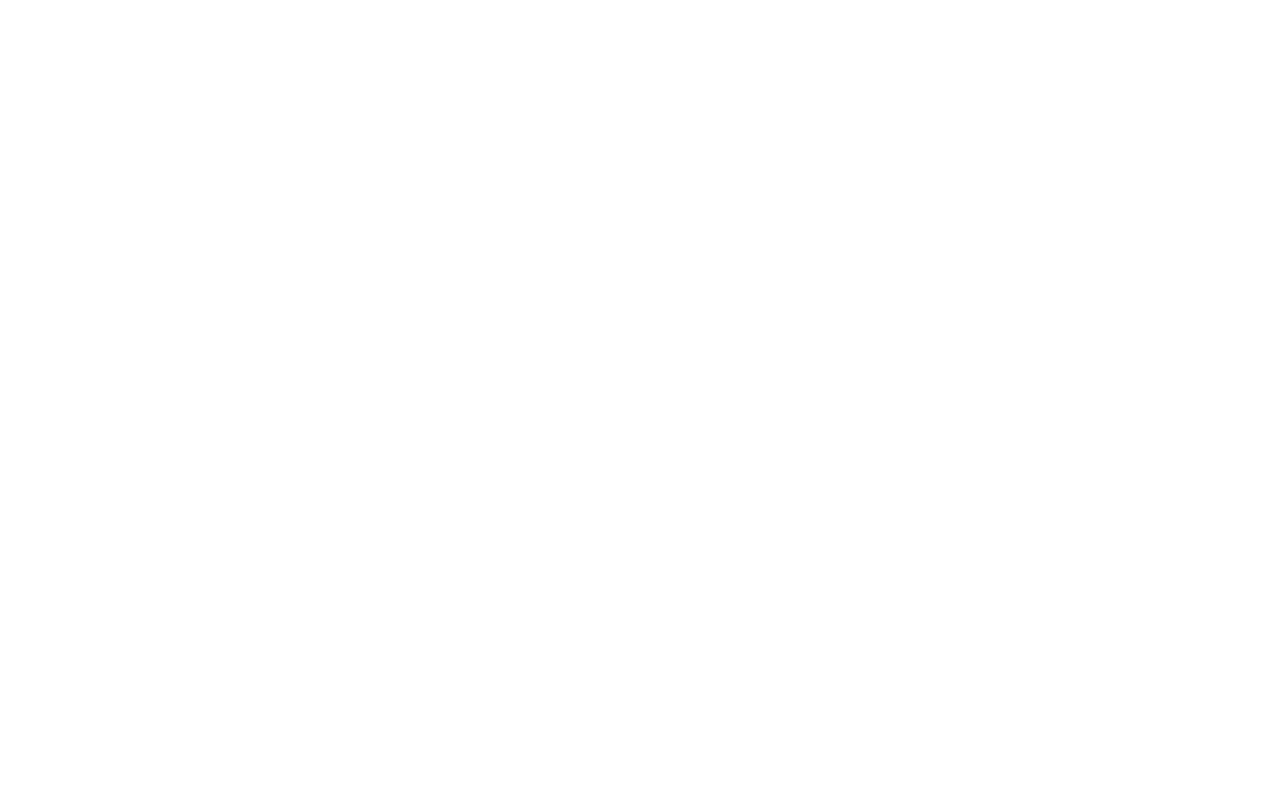
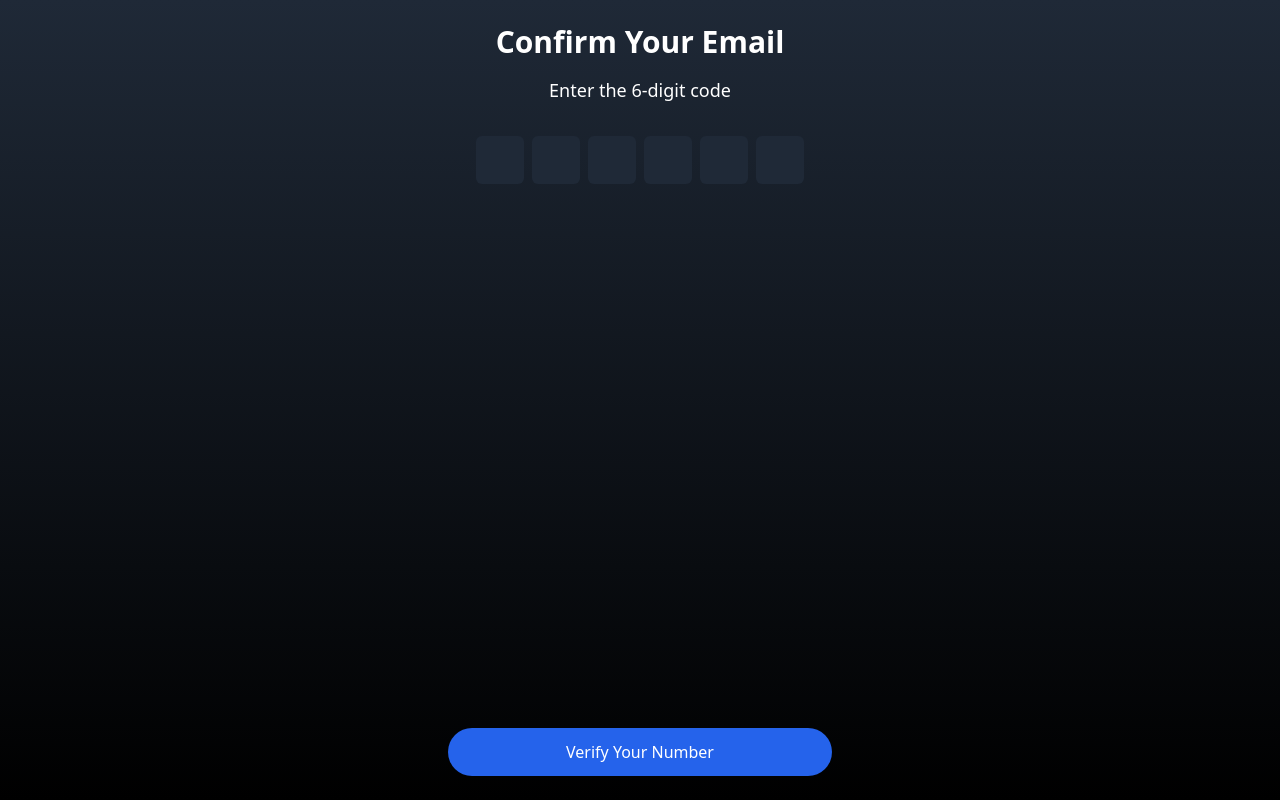
Before and after one commit to harshitchugh001/bittoken, a React (Create React App) app: page /verify in a window 1280 px wide. Before the commit this address had no page. Built offline with nearby package versions, Linux system fonts and the light colour scheme.

Commit message:
verify added

```diff
--- a/src/App.js
+++ b/src/App.js
@@ -6,6 +6,7 @@
   Route,
 } from 'react-router-dom';
 import Home from './components/Home';
+import Verifyemail from './components/Verifyemail';
 
 function App() {
   return (
@@ -15,9 +16,9 @@
 
         <Routes>
           <Route key="Home" path='/' exact element={<Home></Home>} />
-          {/* <Route path='/userpost' exact element={<UserPost></UserPost>}></Route>
-          <Route path='/sample' exact element={<Sample></Sample>}></Route>
-          <Route></Route> */}
+          <Route path='/verify' exact element={<Verifyemail></Verifyemail>}></Route>
+          {/* <Route path='/sample' exact element={<Sample></Sample>}></Route> */}
+          {/* <Route></Route> */}
         </Routes>
       </div>
     </Router>
--- a/src/components/Home.js
+++ b/src/components/Home.js
@@ -1,7 +1,16 @@
 import React from 'react'
 import logo from "../assets/images.jpeg";
+import { useNavigate } from "react-router-dom";
 
 export default function Home() {
+  const navigate = useNavigate();
+
+  const handleSignUp = () => {
+    navigate("/verify");
+  };
+
+
+
   return (
     <div className="flex flex-col justify-center items-center min-h-screen bg-gradient-to-b from-gray-800 to-black text-white px-4">
       <h1 className="text-4xl font-bold mb-8 tracking-wide">BITTOKEN</h1>
@@ -18,7 +27,7 @@
           placeholder="Enter your email"
           className="px-4 py-3 rounded-md w-72 bg-gray-800 text-white focus:outline-none focus:ring-2 focus:ring-blue-500 placeholder-gray-400"
         />
-        <button className="w-72 px-4 py-3 text-white bg-blue-600 rounded-full hover:bg-blue-700 transition duration-300">
+        <button  onClick={handleSignUp} className="w-72 px-4 py-3 text-white bg-blue-600 rounded-full hover:bg-blue-700 transition duration-300">
           Sign Up
         </button>
       </div>
--- /dev/null
+++ b/src/components/Verifyemail.js
@@ -0,0 +1,25 @@
+import React from 'react'
+
+export default function Verifyemail() {
+  return (
+    <div className="flex flex-col justify-between items-center min-h-screen bg-gradient-to-b from-gray-800 to-black text-white px-4 py-6">
+    <div className="flex flex-col items-center">
+      <h1 className="text-3xl font-semibold mb-4">Confirm Your Email</h1>
+      <p className="text-lg mb-8">Enter the 6-digit code</p>
+      <div className="flex justify-center space-x-2 mb-6">
+        {[...Array(6)].map((_, index) => (
+          <input
+            key={index}
+            type="text"
+            maxLength="1"
+            className="w-12 h-12 text-center text-lg font-semibold bg-gray-800 rounded-md focus:outline-none focus:ring-2 focus:ring-blue-500 placeholder-gray-500"
+          />
+        ))}
+      </div>
+    </div>
+    <button className="w-full max-w-sm px-6 py-3 text-white bg-blue-600 rounded-full hover:bg-blue-700 transition duration-300">
+      Verify Your Number
+    </button>
+  </div>
+  )
+}
```
